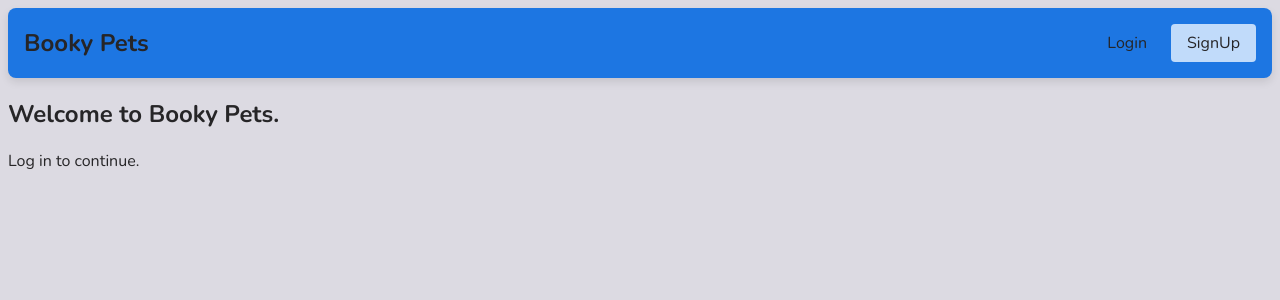
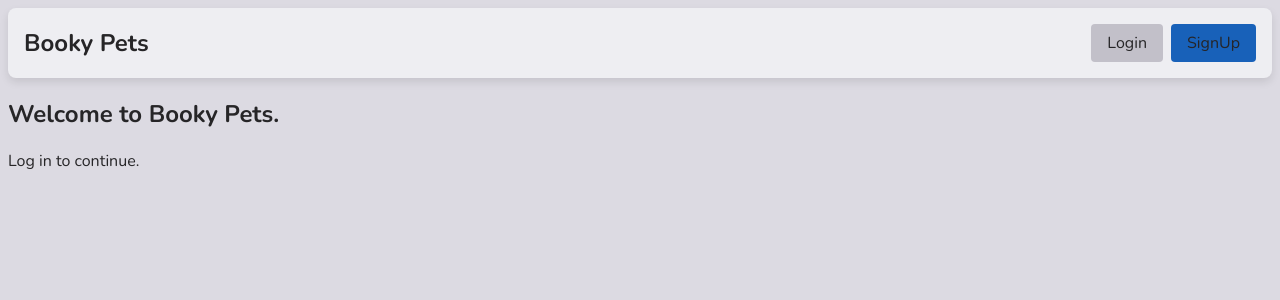
Before and after one commit to tmiesz/BookyPets, a React (Vite) app in the folder src/BookyPets.Web/: page / in a window 1280 px wide. In both pictures the pointer is over the link "SignUp". Shown: the top 300 px of the page. Built offline with nearby package versions, Linux system fonts and the light colour scheme.

Commit message:
style(navbar): colors adjustment

```diff
--- a/src/BookyPets.Web/src/styles/NavBar.css
+++ b/src/BookyPets.Web/src/styles/NavBar.css
@@ -1,5 +1,5 @@
 .navbar {
-    background-color: var(--color-primary-500);
+    background-color: var(--color-neutral-100);
     border-radius: var(--radius-md);
     font-size: var(--text-xl);
     padding: var(--space-4);
@@ -27,7 +27,7 @@
 }
 
 .navbar-link:hover {
-    background-color: var(--color-primary-300);
+    background-color: var(--color-neutral-200);
 }
 
 .navbar-auth {
@@ -43,13 +43,17 @@
 }
 
 .btn-primary {
-    background-color: var(--color-primary-300);
+    background-color: var(--color-primary-500);
 }
 
 .btn-primary:hover {
-    background-color: var(--color-primary-200);
+    background-color: var(--color-primary-600);
+}
+
+.btn-secondary {
+    background-color: var(--color-neutral-300);
 }
 
 .btn-secondary:hover {
-    background-color: var(--color-primary-300);
+    background-color: var(--color-neutral-400);
 }
```
